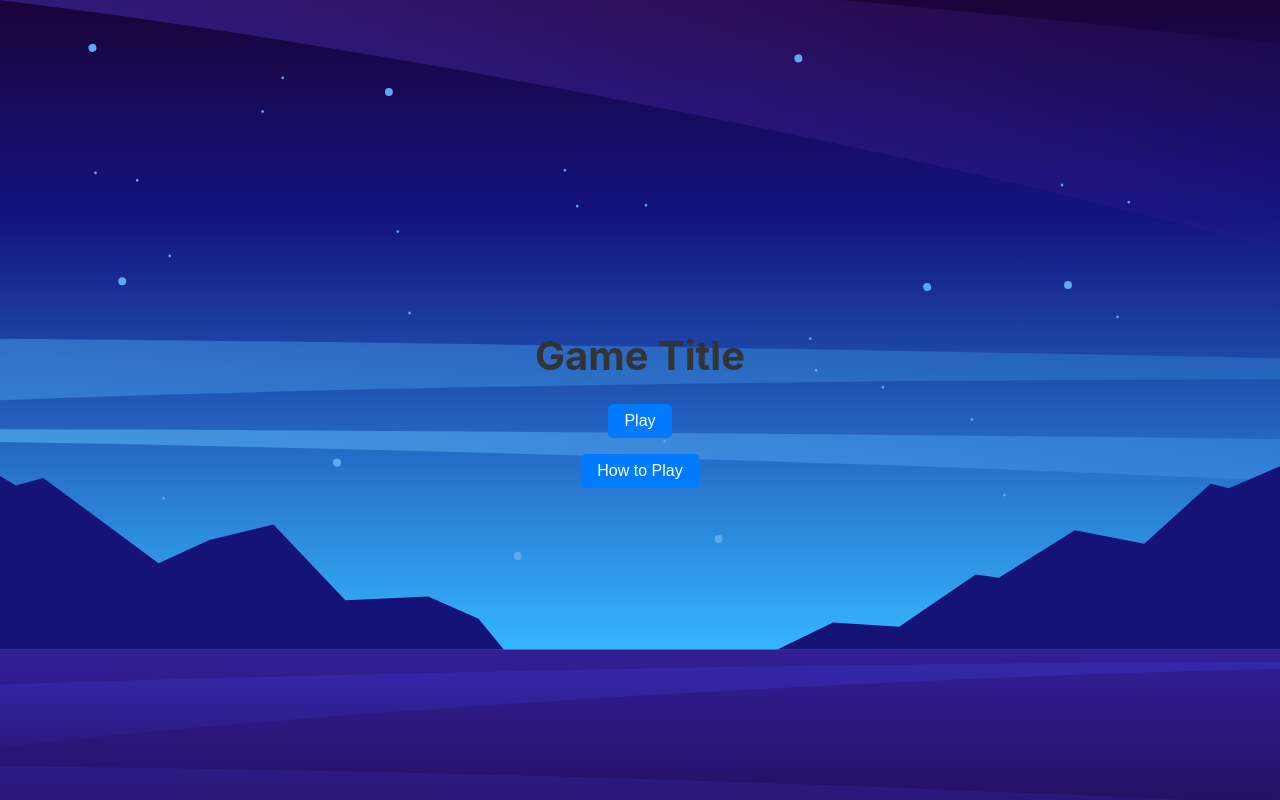
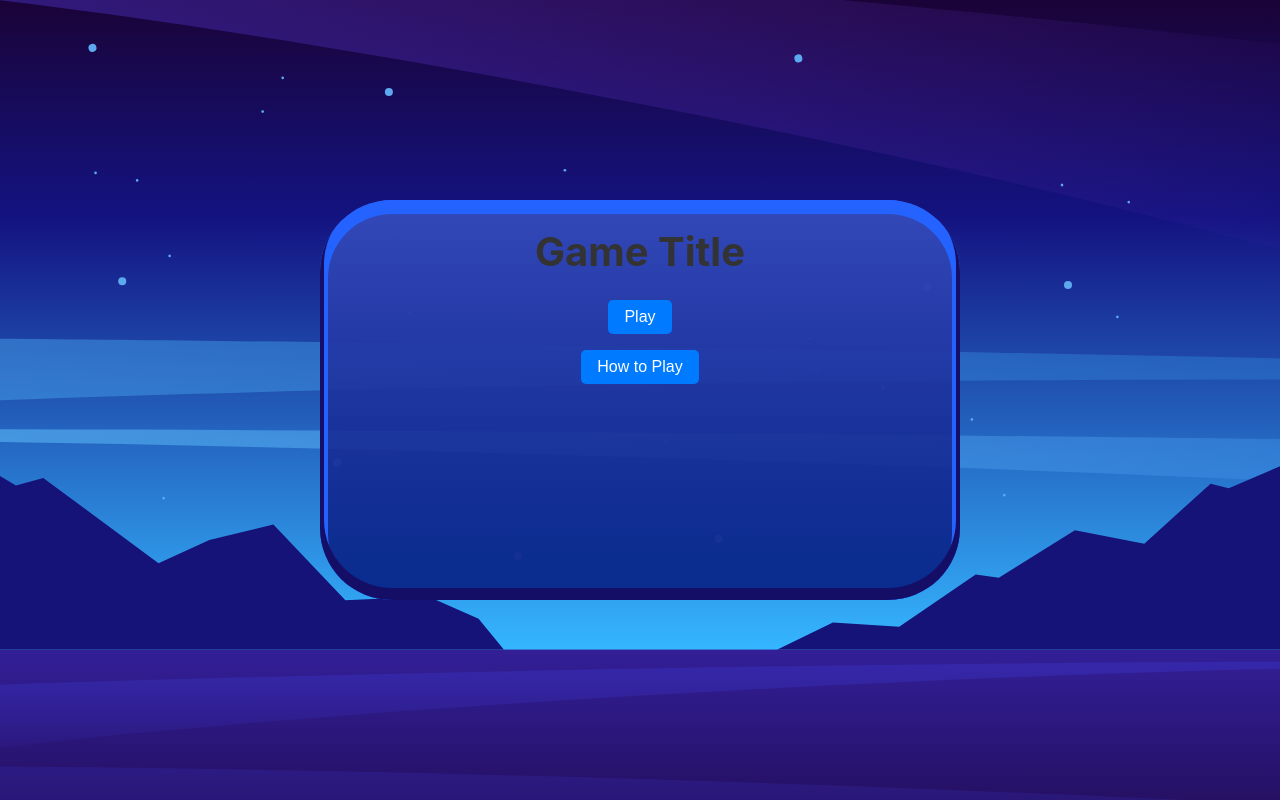
Before and after one commit to huyviet1995/hangman-game, a React (Create React App) app: page / in a window 1280 px wide. Built offline with nearby package versions, Linux system fonts and the light colour scheme.

Commit message:
Style menu container

```diff
--- a/src/components/MenuCard/MenuCard.module.css
+++ b/src/components/MenuCard/MenuCard.module.css
@@ -1,16 +1,28 @@
-.menu {
+.container {
     display: flex;
     flex-direction: column;
     align-items: center;
-  }
+    background: linear-gradient(
+        180deg,
+        #344aba 0%,
+        rgba(0, 20, 121, 0.83) 100%
+    );
+    min-width: 50%;
+    min-height: 50%;
+    max-width: 592px;
+    max-height: 500px;
+    box-shadow: inset 0px -8px 0px 4px #140e66, inset 0px 6px 0px 8px #2463ff;
+    border-radius: 72px;
+}
 
-  .title {
+.title {
     font-size: 2.5rem;
     margin-bottom: 1rem;
     color: #333;
-  }
+}
 
-  .playButton, .howToPlayButton {
+.playButton,
+.howToPlayButton {
     padding: 0.5rem 1rem;
     margin: 0.5rem;
     font-size: 1rem;
@@ -20,8 +32,9 @@
     border-radius: 5px;
     cursor: pointer;
     transition: background-color 0.3s ease;
-  }
+}
 
-  .playButton:hover, .howToPlayButton:hover {
+.playButton:hover,
+.howToPlayButton:hover {
     background-color: #0056b3;
-  }
+}
--- a/src/components/MenuCard/MenuCard.tsx
+++ b/src/components/MenuCard/MenuCard.tsx
@@ -3,7 +3,7 @@ import styles from './MenuCard.module.css';
 
 const MenuCard: React.FC = () => {
   return (
-    <div className={styles.menu}>
+    <div className={styles.container}>
       <h1 className={styles.title}>Game Title</h1>
       <button className={styles.playButton}>Play</button>
       <button className={styles.howToPlayButton}>How to Play</button>
```
